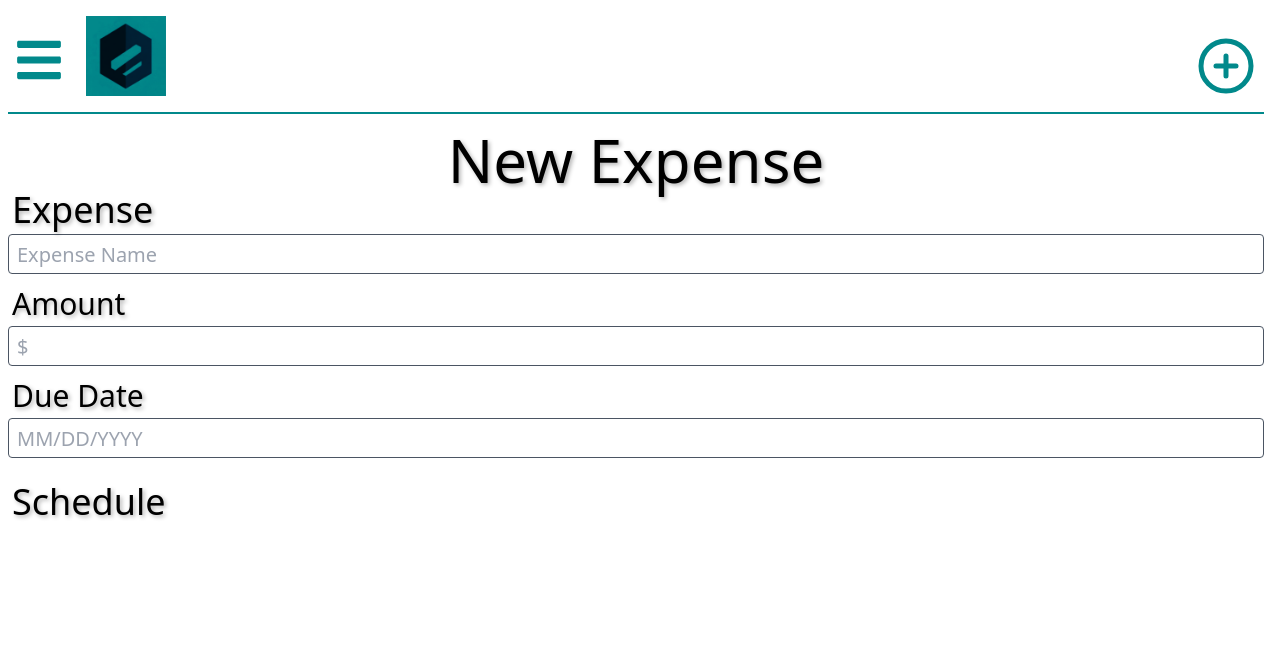
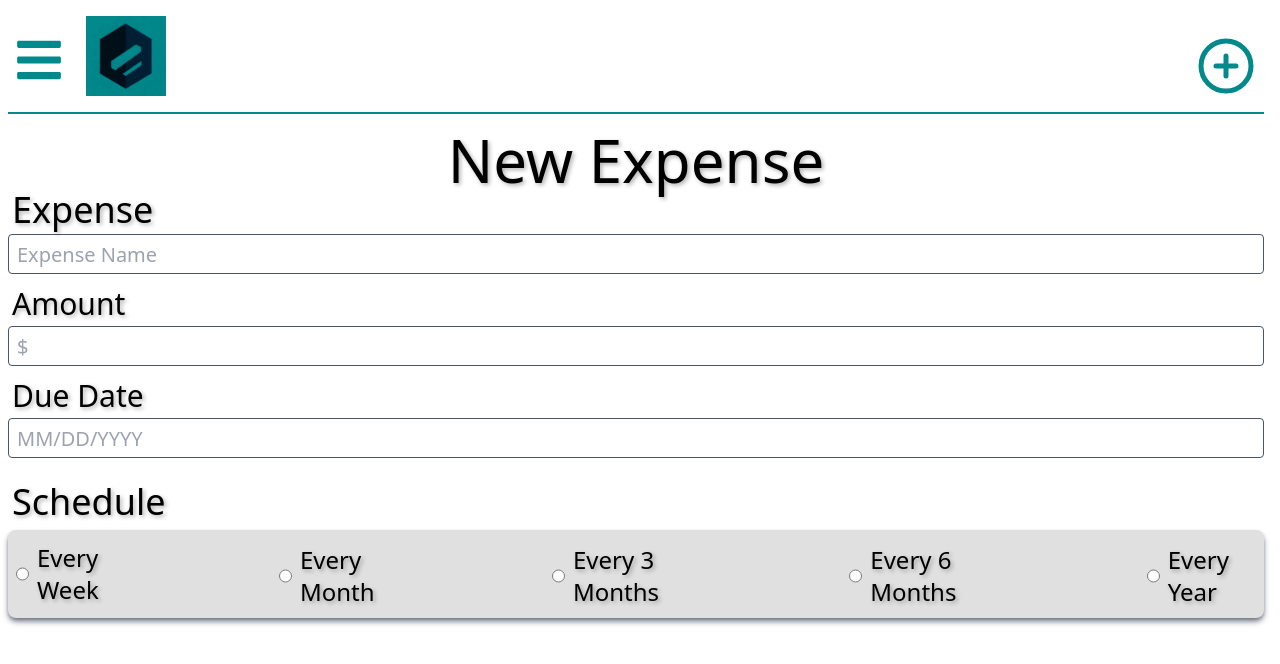
Before and after one commit to Garcia-Tony/ProBudgetApp, a React (Vite) app in the folder client/: page /new-expense in a window 1280 px wide. Shown: the top 664 px of the page. Built offline with nearby package versions, Linux system fonts and the light colour scheme.

Commit message:
Create the schedule option with multiple choices, Every Week, Every Month, Every 3 Months, Every 6 Months, Every Year

```diff
--- a/client/src/Pages/NewExpense.tsx
+++ b/client/src/Pages/NewExpense.tsx
@@ -6,6 +6,7 @@ export function NewExpense() {
   const [expenseName, setExpenseName] = useState('');
   const [amount, setAmount] = useState('');
   const [dueDate, setDueDate] = useState('');
+  const [, setSchedule] = useState('');
 
   const { handleSignOut } = useUser();
   const [isMenuOpen, setIsMenuOpen] = useState(false);
@@ -162,6 +163,88 @@ export function NewExpense() {
             Schedule
           </span>
         </label>
+
+        <div className=" flex flex-col md:flex-row md:space-x-36 md:text-2xl md:items-center mt-2 pt-2 bg-[#E1E0E0] rounded-lg shadow-md shadow-gray-500 p-2">
+          <label className="mt-[-2px] md:mt-1 md:mb-1 flex items-center space-x-2">
+            <input
+              type="radio"
+              name="Schedule"
+              value="every-week"
+              className="form-radio text-[#01898B] md:w-4 md:h-4"
+              required
+              onChange={(e) => setSchedule(e.target.value)}
+            />
+            <span
+              className="text-l md:text-2xl"
+              style={{ textShadow: '2px 2px 4px rgba(0, 0, 0, 0.3)' }}>
+              Every Week
+            </span>
+          </label>
+
+          <label className="mt-1 flex items-center space-x-2">
+            <input
+              type="radio"
+              name="Schedule"
+              value="every-month"
+              className="form-radio text-[#01898B] md:w-4 md:h-4"
+              required
+              onChange={(e) => setSchedule(e.target.value)}
+            />
+            <span
+              className="text-l md:text-2xl"
+              style={{ textShadow: '2px 2px 4px rgba(0, 0, 0, 0.3)' }}>
+              Every Month
+            </span>
+          </label>
+
+          <label className="mt-1 flex items-center space-x-2">
+            <input
+              type="radio"
+              name="Schedule"
+              value="every-3-months"
+              className="form-radio text-[#01898B] md:w-4 md:h-4"
+              required
+              onChange={(e) => setSchedule(e.target.value)}
+            />
+            <span
+              className="text-l md:text-2xl"
+              style={{ textShadow: '2px 2px 4px rgba(0, 0, 0, 0.3)' }}>
+              Every 3 Months
+            </span>
+          </label>
+
+          <label className="mt-1 flex items-center space-x-2">
+            <input
+              type="radio"
+              name="Schedule"
+              value="every-6-months"
+              className="form-radio text-[#01898B] md:w-4 md:h-4"
+              required
+              onChange={(e) => setSchedule(e.target.value)}
+            />
+            <span
+              className="text-l md:text-2xl"
+              style={{ textShadow: '2px 2px 4px rgba(0, 0, 0, 0.3)' }}>
+              Every 6 Months
+            </span>
+          </label>
+
+          <label className="mt-1 flex items-center space-x-2">
+            <input
+              type="radio"
+              name="Schedule"
+              value="every-year"
+              className="form-radio text-[#01898B] md:w-4 md:h-4"
+              required
+              onChange={(e) => setSchedule(e.target.value)}
+            />
+            <span
+              className="text-l md:text-2xl"
+              style={{ textShadow: '2px 2px 4px rgba(0, 0, 0, 0.3)' }}>
+              Every Year
+            </span>
+          </label>
+        </div>
       </form>
 
       {isMenuOpen && (
```
